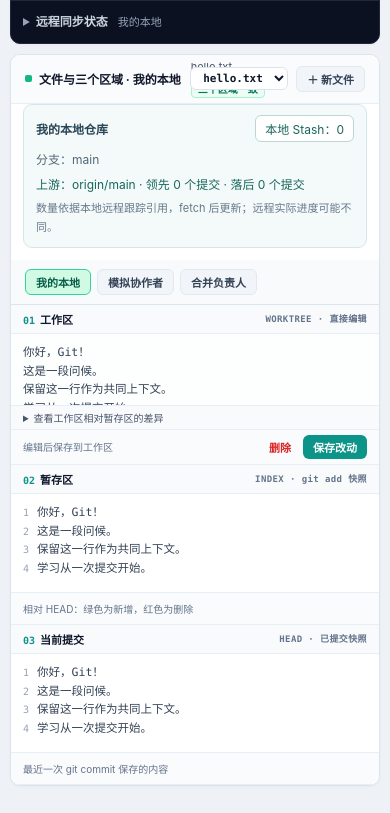
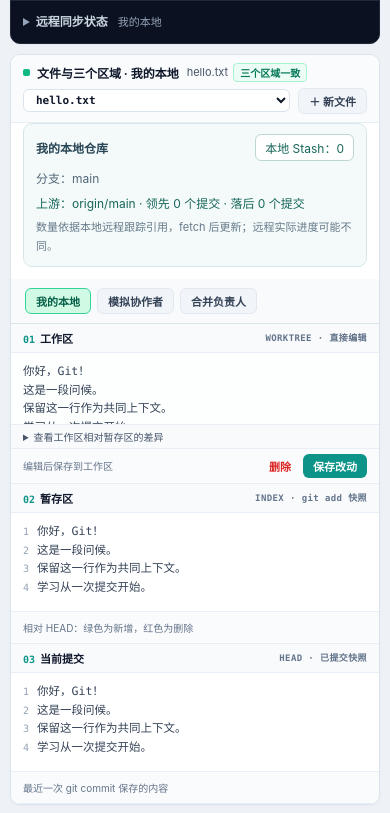
Before and after one commit to zibuyu9190/Github-Operate, a plain HTML site: page webui/index.html in a window 390 px wide. Shown: the part 1216-2029 px from the top of the page. Drawn offline with Linux system fonts and the light colour scheme.

Commit message:
修复手机文件区标题与下拉框重叠
小屏下允许文件标题、状态及工具栏分行，避免文件选择框遮挡状态标签。补充竖屏不重叠断言，13 项浏览器冒烟测试通过。

```diff
--- a/webui/styles.css
+++ b/webui/styles.css
@@ -1717,6 +1717,25 @@ dialog > p {
   .visual-panel {
     min-height: 260px;
   }
+  .files-heading {
+    flex-wrap: wrap;
+    gap: 6px 10px;
+    padding: 8px 12px;
+  }
+  .files-title-group {
+    flex: 1 1 100%;
+    flex-wrap: wrap;
+    gap: 6px 8px;
+  }
+  .file-tools {
+    width: 100%;
+    flex-wrap: wrap;
+  }
+  .file-tools select {
+    flex: 1 1 140px;
+    min-width: 0;
+    max-width: 100%;
+  }
   .files-panel {
     min-height: 320px;
   }
```
Also changed, not shown: 1 other file.
